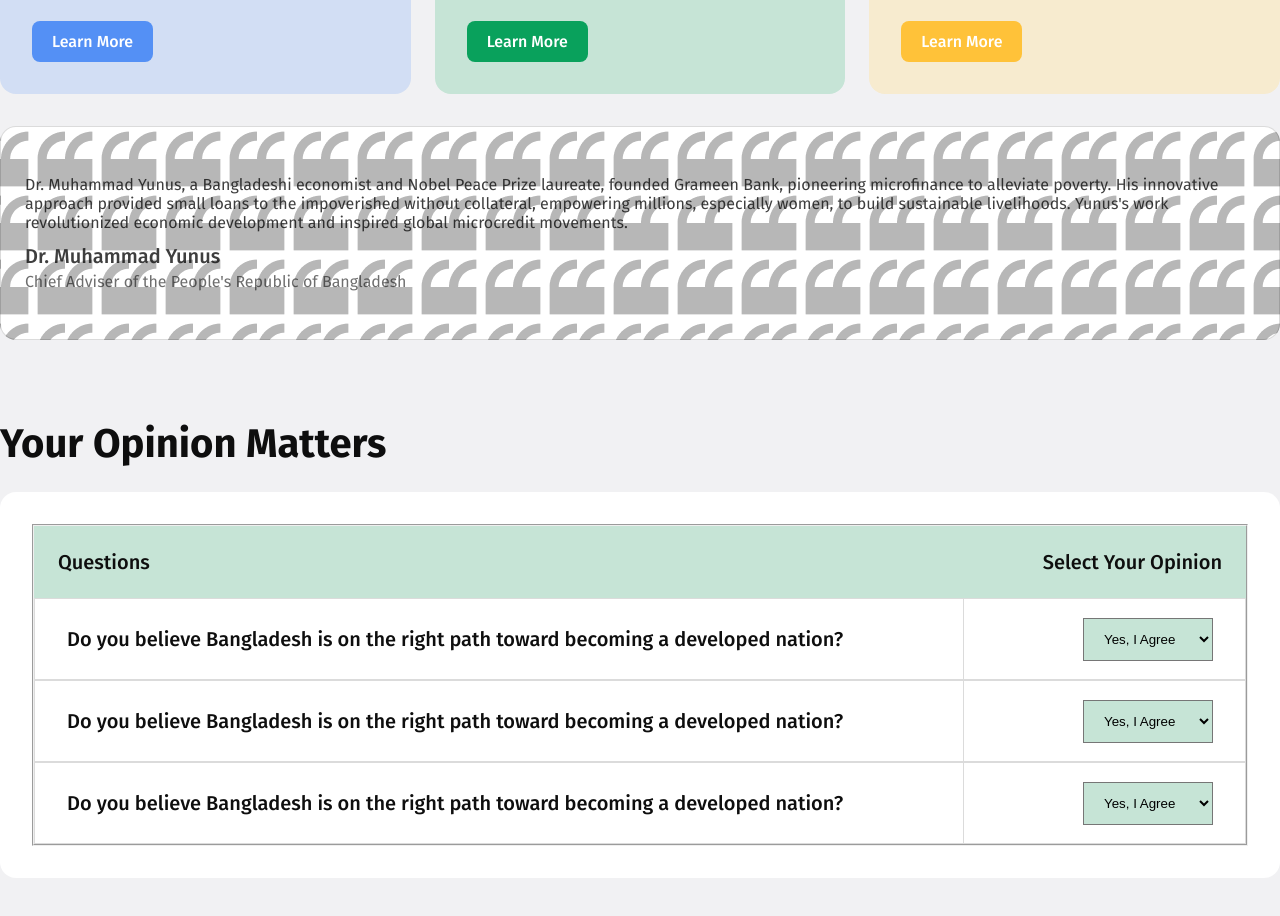
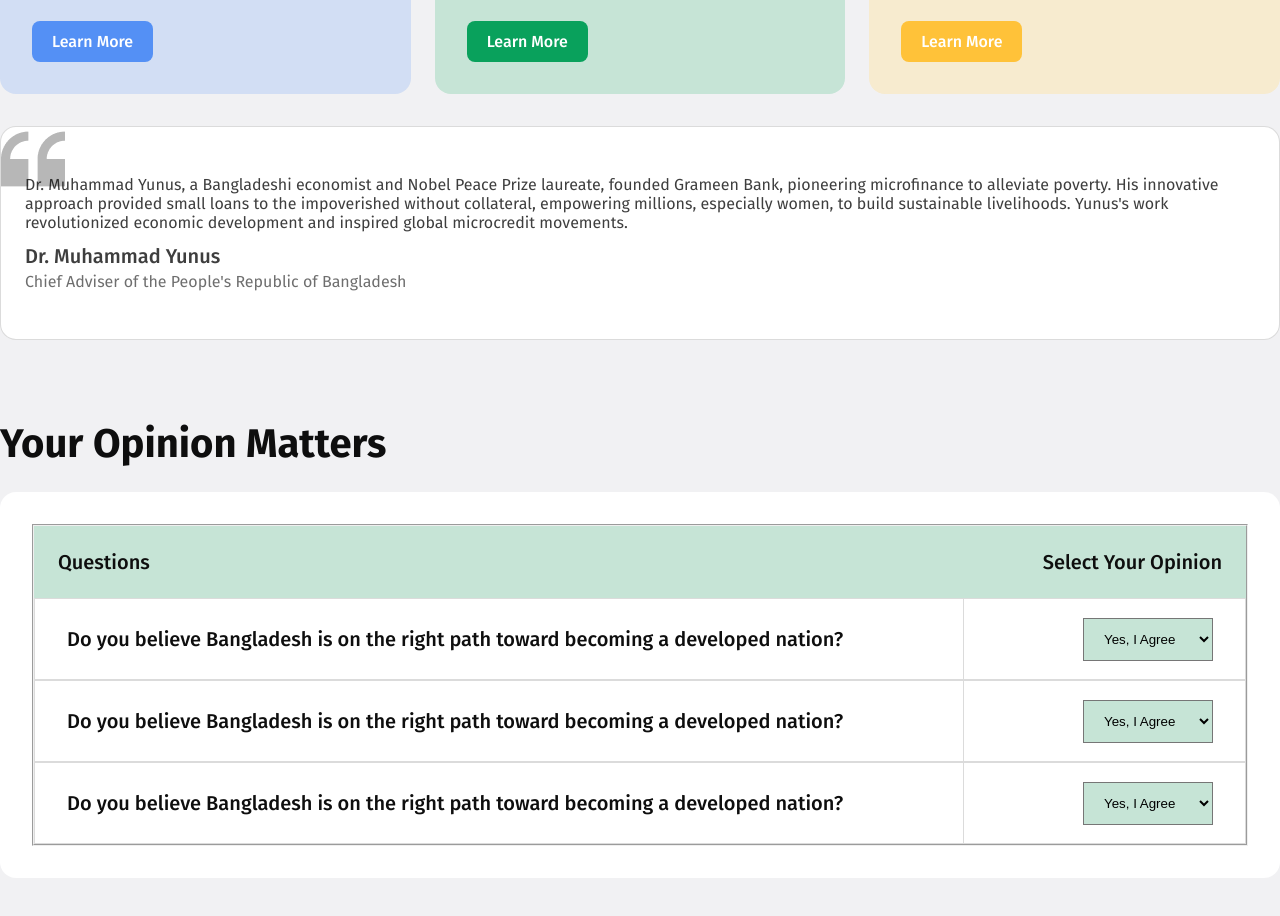
Before and after one commit to alamin-87/assignmentB11A1, a plain HTML site: page index.html in a window 1280 px wide. Shown: the part 1502-2418 px from the top of the page. Drawn offline with Linux system fonts and the light colour scheme.

Commit message:
last commit

```diff
--- a/style/style.css
+++ b/style/style.css
@@ -264,11 +264,12 @@ a{
 }
 .about_yunus{
     background-image: url("../images/coma.png");
-    /* background: no-repeat; */
+    background-repeat: no-repeat;
     background-color: white;
     border: 1px solid rgba(14, 14, 14, 0.15);
     border-radius: 16px;
-    padding: 48px 24px; margin-top: 32px;
+    padding: 48px 24px;
+    margin-top: 32px;
 }
 .about_yunus p{
     font-size: 16px;
```
